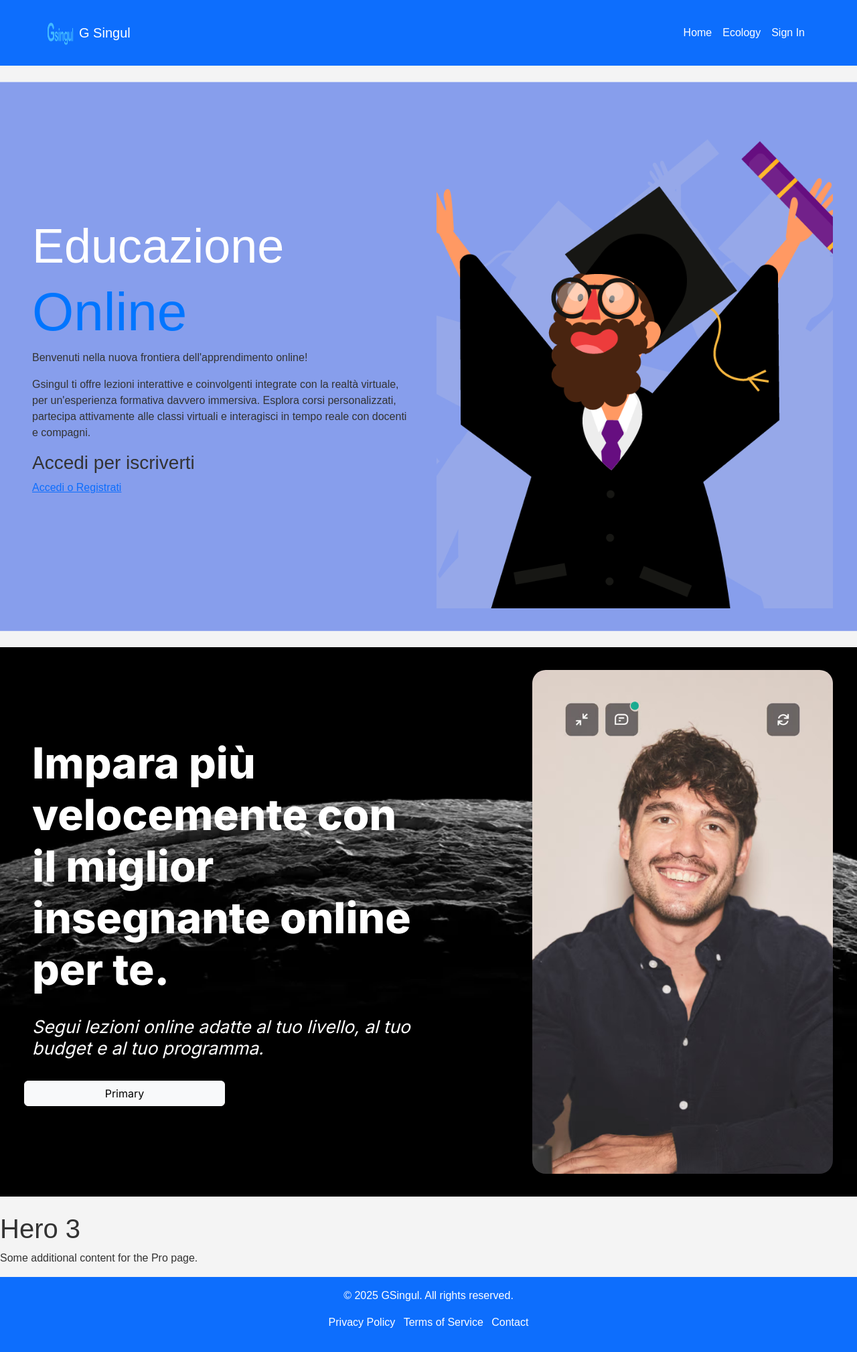
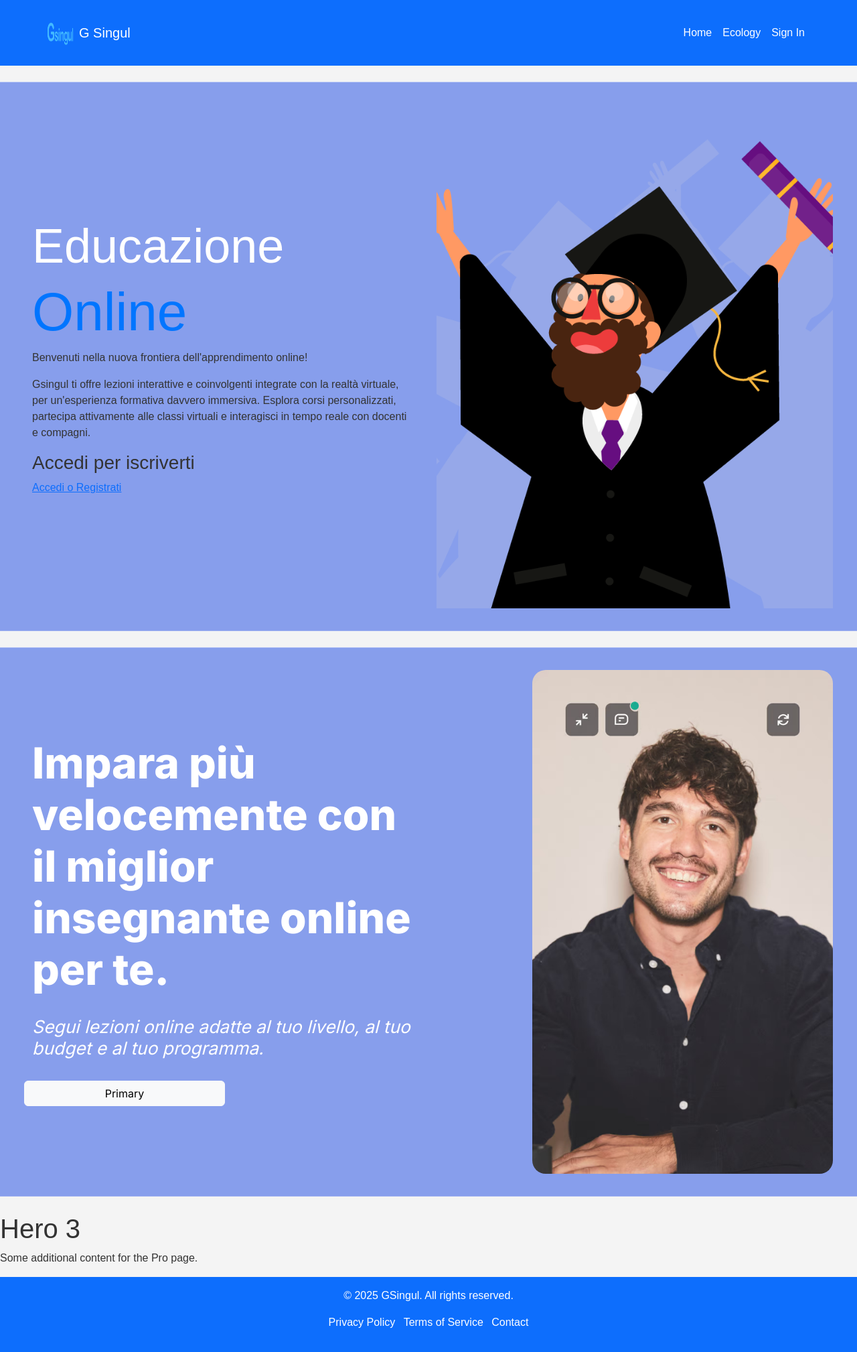
Before and after one commit to GSingul/grafica-bootstraps, a Jekyll site: the page built from index.md, in a window 1280 px wide. Shown: the whole page at 67% size. Built offline with Jekyll 4.4.1, drawn with Linux system fonts in a browser that asks for light colours.

Commit message:
Update gsingul.css

```diff
--- a/assets/css/gsingul.css
+++ b/assets/css/gsingul.css
@@ -22,6 +22,6 @@ body {
 .background-hero2 {
     min-height: 820px;
     width: 100%;
-    background: url('../images/black-space-background.webp') no-repeat center center;
+    background: url('../images/Background_home.jpg') no-repeat center center;
     background-size: cover;
 }
```
